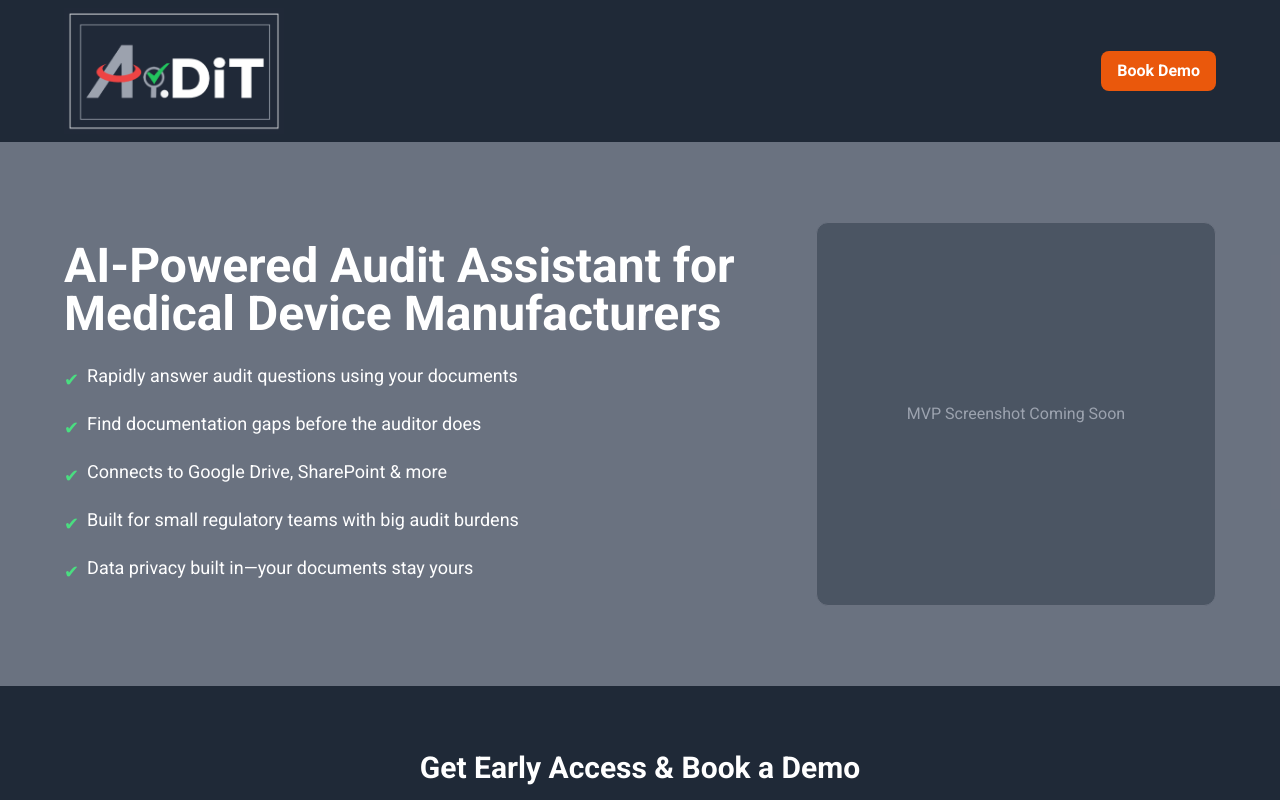
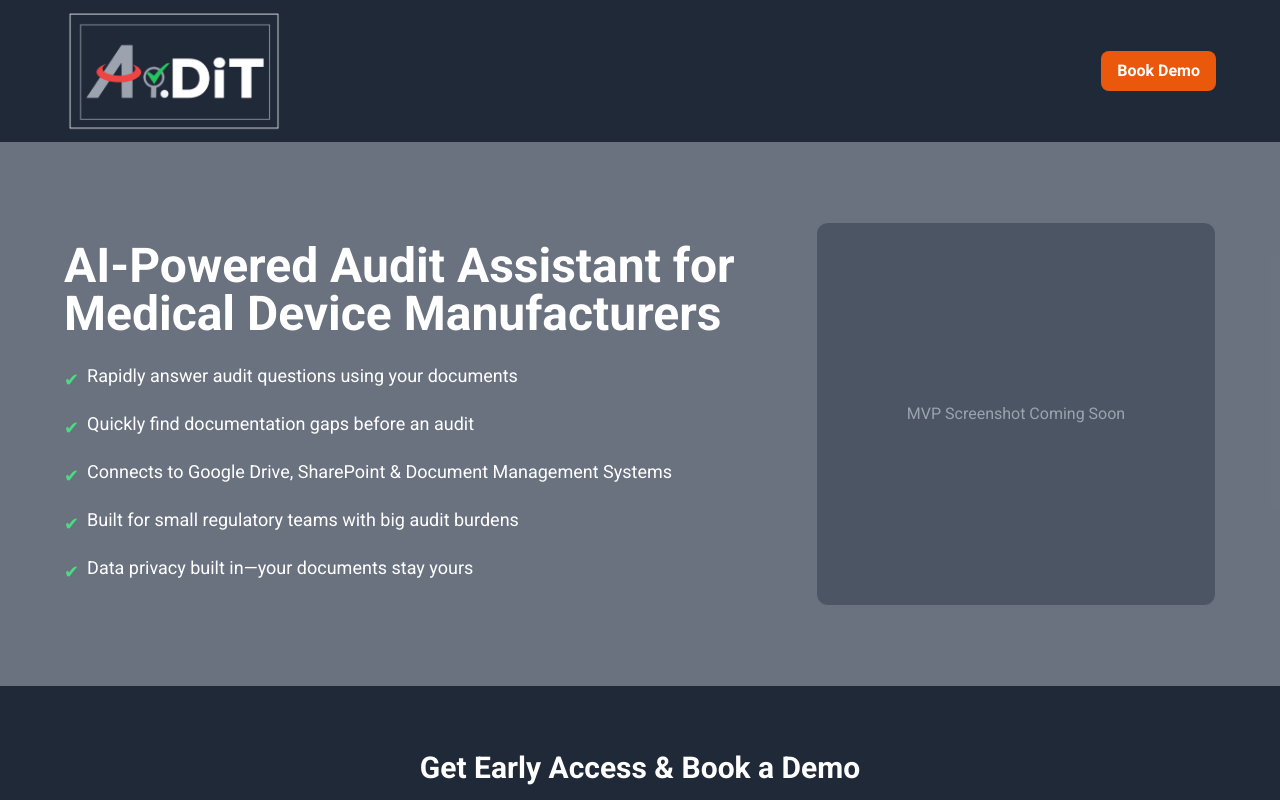
Before and after one commit to deepsun80/aidit-landing-page, a Next.js app: page / in a window 1280 px wide. Shown: the top 800 px of the page. Built offline with nearby package versions, Linux system fonts and the light colour scheme.

Commit message:
bullet point updates

```diff
--- a/src/app/page.tsx
+++ b/src/app/page.tsx
@@ -79,8 +79,8 @@ export default function HomePage() {
           <ul className='space-y-4 text-lg'>
             {[
               'Rapidly answer audit questions using your documents',
-              'Find documentation gaps before the auditor does',
-              'Connects to Google Drive, SharePoint & more',
+              'Quickly find documentation gaps before an audit',
+              'Connects to Google Drive, SharePoint & Document Management Systems',
               'Built for small regulatory teams with big audit burdens',
               'Data privacy built in—your documents stay yours',
             ].map((item, idx) => (
```
